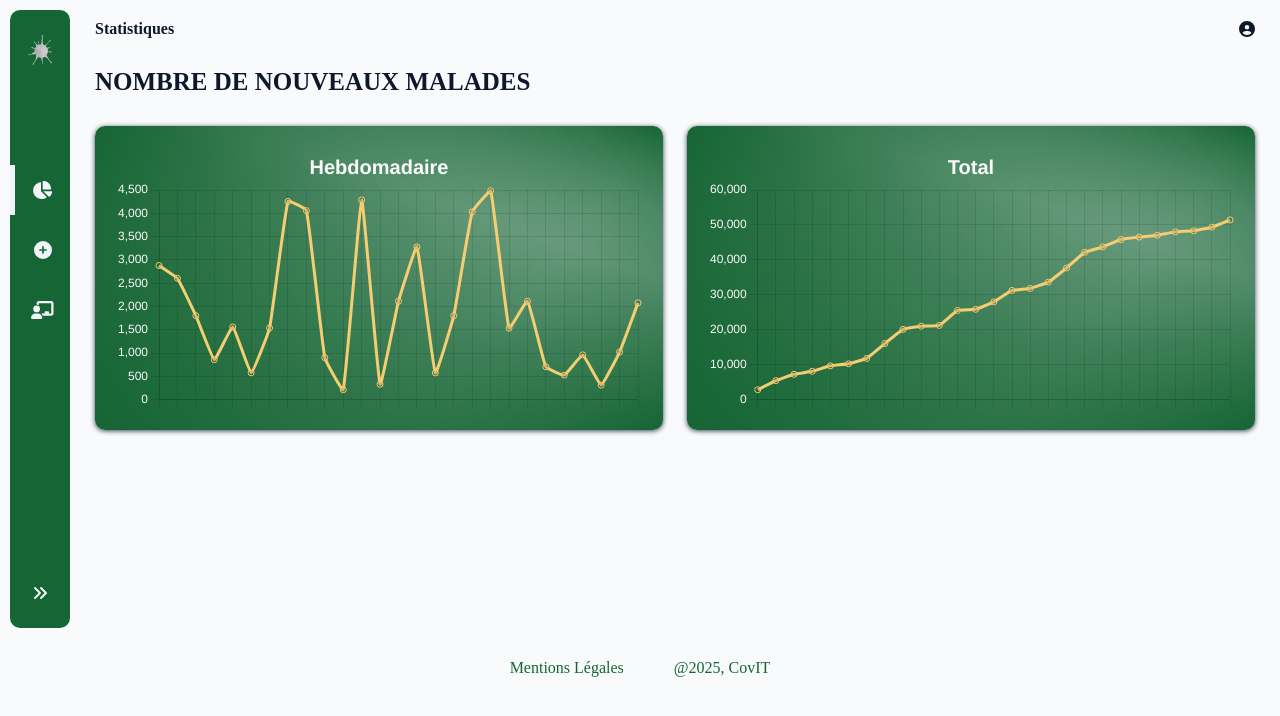
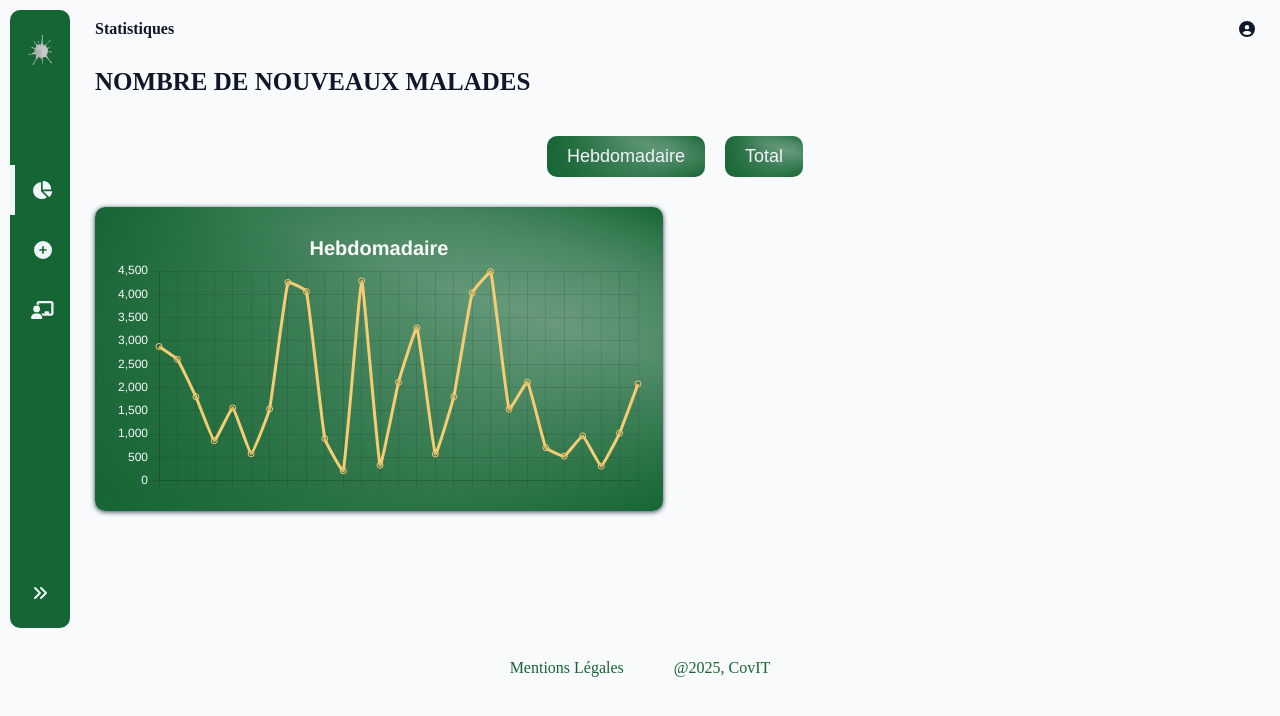
Before and after one commit to MisterPlop/CovIT-EPSIcurieux, a React (Create React App) app in the folder frontend/: page /statistiques in a window 1280 px wide. Shown: the top 716 px of the page. Built offline with nearby package versions, Linux system fonts and the light colour scheme; a web font is replaced by a local one.

Commit message:
feat(stats) : selectedcard init

```diff
--- a/frontend/src/Components/Pages/Statitics/index.jsx
+++ b/frontend/src/Components/Pages/Statitics/index.jsx
@@ -1,4 +1,4 @@
-import React /*, { useEffect,  useState } */ from "react";
+import React, { /* useEffect, */ useState }  from "react";
 import { Line } from "react-chartjs-2";
 import {
   Chart as ChartJS,
@@ -109,20 +109,40 @@ export default function Stats() {
     getStats();
   }, []); */
 
+
+  const [selectedCard, setSelectedCard] = useState(0);
+  const cards = [
+    {
+      title: "Hebdomadaire",
+      label: "Nombre de nouveaux malades par semaines",
+      dataset: fakeDatasDaily,
+    },
+    {
+      title: "Total",
+      label: "Nombre de malades total",
+      dataset: fakeDatasCumulative,
+    }
+  ]
   return (
     <>
       <section className="section-body">
         <h2>Nombre de nouveaux malades</h2>
+        <div className="chart-btn-div">
+          {cards.map((card, index) => (
+            <button
+              key={index}
+              className={`chart-btn ${selectedCard === index ? "selected-btn" : ""}`}
+              onClick={() => setSelectedCard(index)}
+            >
+              {card.title}
+            </button>
+          ))}
+        </div>
         <div className="chart-container">
           <Chart
-            title="Hebdomadaire"
-            label="Nombre de nouveaux malades par semaines"
-            dataset={fakeDatasDaily}
-          />
-          <Chart
-            title="Total"
-            label="Nombre de malades total"
-            dataset={fakeDatasCumulative}
+            title={cards[selectedCard].title}
+            label={cards[selectedCard].label}
+            dataset={cards[selectedCard].dataset}
           />
         </div>
       </section>
--- a/frontend/src/style/app.css
+++ b/frontend/src/style/app.css
@@ -202,6 +202,24 @@ footer > * {
 
 /* STATISTICS */
 
+.chart-btn-div {
+    width: 100%;
+    display: flex;
+    justify-content: center;
+    margin: 20px 0;
+    overflow-x: scroll;
+}
+.chart-btn {
+    padding: 10px 20px;
+    margin: 0 10px;
+    border-radius: 10px;
+    border: none;
+    background: var(--primaryGradientBkg);
+    color: var(--white);
+    font-size: 18px;
+    font-weight: 400;
+    cursor: pointer;
+}
 .chart-container {
     width: 100%;
     display: flex;
```
